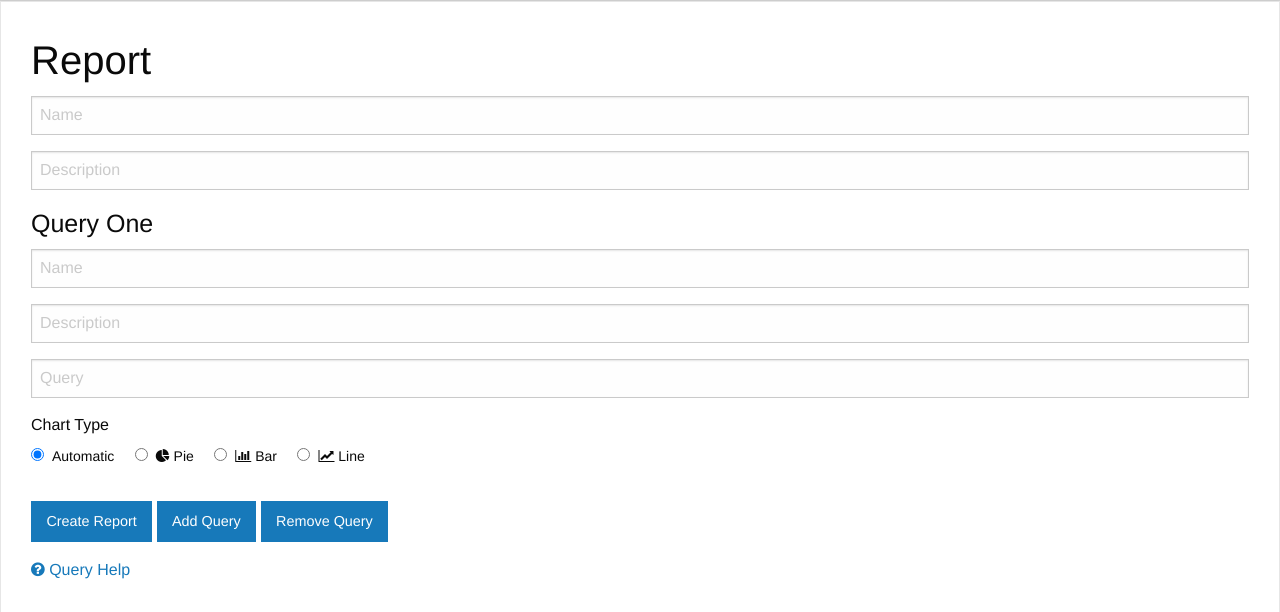
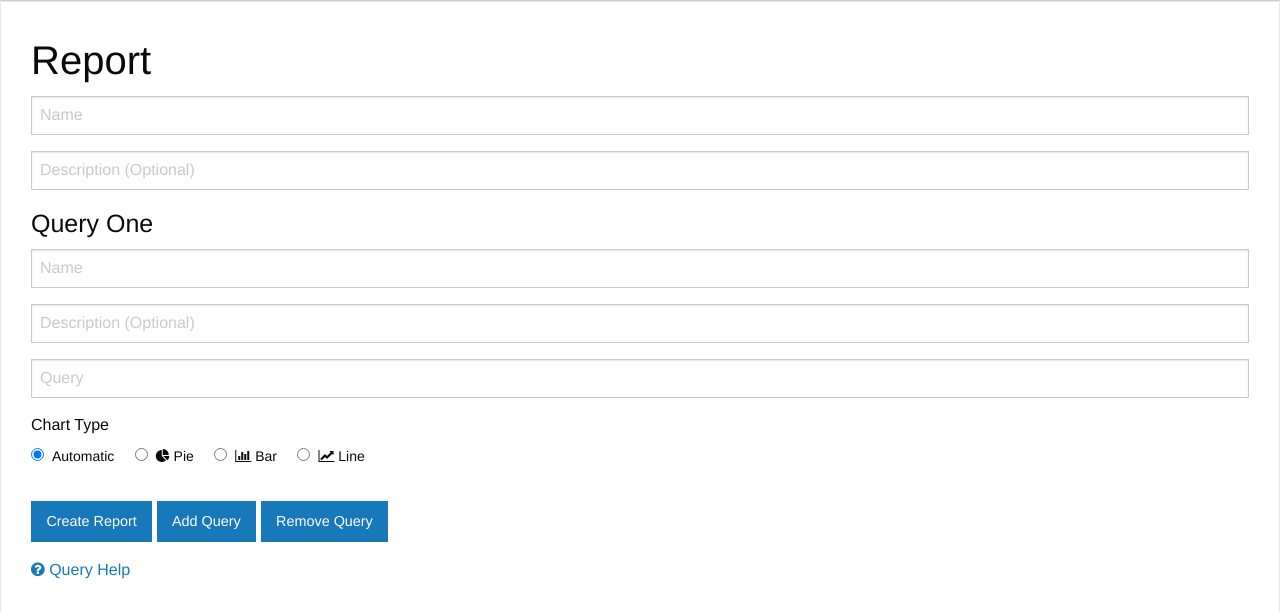
Before and after one commit to gittrdone/sourcecontrol, a Django app: template templates/addReport.html in a window 1280 px wide. Shown: the part 210-822 px from the top of the page. Run offline with Django 3.2, Linux system fonts and the light colour scheme; the template is opened without the code that fills it, so the values that code supplies are empty; parts of the project's set-up code (start-up, migrations or seed data) failed here and were passed over; some libraries are stand-ins or nearby versions; some web fonts are replaced.

Commit message:
Descriptions now optional on addReport.html

```diff
--- a/templates/addReport.html
+++ b/templates/addReport.html
@@ -8,13 +8,13 @@
             <h2>Report</h2>
             <div id="errorDisplay" style="display:none; color:red;"></div>
 
-            <input name="report_name" id="reportName" placeholder="Name" type="text">
-            <input name="report_desc"  id="reportDesc" placeholder="Description" type="text">
+            <input class="required" name="report_name" id="reportName" placeholder="Name" type="text">
+            <input name="report_desc"  id="reportDesc" placeholder="Description (Optional)" type="text">
             <div id="query1">
                 <h4>Query One</h4>
-                <input name="query_1_name" id="queryOneName" placeholder="Name" type="text">
-                <input name="query_1_desc" id="queryOneDesc" placeholder="Description" type="text">
-                <input name="query_1" id="queryOne" placeholder="Query" type="text">
+                <input class="required" name="query_1_name" id="queryOneName" placeholder="Name" type="text">
+                <input name="query_1_desc" id="queryOneDesc" placeholder="Description (Optional)" type="text">
+                <input class="required" name="query_1" id="queryOne" placeholder="Query" type="text">
                 <div id="chart_one_options">
                 <label><h6>Chart Type</h6></label>
                     <input class="default_option" type="radio" name="chart_1_type" value="auto" id="chart_one_default" checked><label for="chart_default">Automatic</label>
@@ -26,9 +26,9 @@
 
             <div id="query2" style="display:none;">
                 <h4>Query Two</h4>
-                <input name="query_2_name" id="queryTwoName" placeholder="Name" type="text">
-                <input name="query_2_desc" id="queryTwoDesc" placeholder="Description" type="text">
-                <input name="query_2" id="queryTwo" placeholder="Query" type="text">
+                <input class="required" name="query_2_name" id="queryTwoName" placeholder="Name" type="text">
+                <input name="query_2_desc" id="queryTwoDesc" placeholder="Description (Optional)" type="text">
+                <input class="required" name="query_2" id="queryTwo" placeholder="Query" type="text">
                 <div id="chart_two_options">
                     <label><h6>Chart Type</h6></label>
                     <input class="default_option" type="radio" name="chart_2_type" value="auto" id="chart_two_default" checked><label for="chart_default">Automatic</label>
@@ -40,9 +40,9 @@
 
             <div id="query3" style="display:none;">
                 <h4>Query Three</h4>
-                <input name="query_3_name" id="queryThreeName" placeholder="Name" type="text">
-                <input name="query_3_desc" id="queryThreeDesc" placeholder="Description" type="text">
-                <input name="query_3" id="queryThree" placeholder="Query" type="text">
+                <input class="required" name="query_3_name" id="queryThreeName" placeholder="Name" type="text">
+                <input name="query_3_desc" id="queryThreeDesc" placeholder="Description (Optional)" type="text">
+                <input class="required" name="query_3" id="queryThree" placeholder="Query" type="text">
                 <div id="chart_three_options">
                     <label><h6>Chart Type</h6></label>
                     <input class="default_option" type="radio" name="chart_3_type" value="auto" id="chart_three_default" checked><label for="chart_default">Automatic</label>
@@ -54,9 +54,9 @@
 
             <div id="query4" style="display:none;">
                 <h4>Query Four</h4>
-                <input name="query_4_name" id="queryFourName" placeholder="Name" type="text">
-                <input name="query_4_desc" id="queryFourDesc" placeholder="Description" type="text">
-                <input name="query_4" id="queryFour" placeholder="Query" type="text">
+                <input class="required" name="query_4_name" id="queryFourName" placeholder="Name" type="text">
+                <input name="query_4_desc" id="queryFourDesc" placeholder="Description (Optional)" type="text">
+                <input class="required" name="query_4" id="queryFour" placeholder="Query" type="text">
                 <div id="chart_four_options">
                     <label><h6>Chart Type</h6></label>
                     <input class="default_option" type="radio" name="chart_4_type" value="auto" id="chart_four_default" checked><label for="chart_default">Automatic</label>
@@ -68,9 +68,9 @@
 
             <div id="query5" style="display:none;">
                 <h4>Query Five</h4>
-                <input name="query_5_name" id="queryFiveName" placeholder="Name" type="text">
-                <input name="query_5_desc" id="queryFiveDesc" placeholder="Description" type="text">
-                <input name="query_5" id="queryFive" placeholder="Query" type="text">
+                <input class="required" name="query_5_name" id="queryFiveName" placeholder="Name" type="text">
+                <input name="query_5_desc" id="queryFiveDesc" placeholder="Description (Optional)" type="text">
+                <input class="required" name="query_5" id="queryFive" placeholder="Query" type="text">
                 <div id="chart_five_options">
                     <label><h6>Chart Type</h6></label>
                     <input class="default_option" type="radio" name="chart_5_type" value="auto" id="chart_five_default" checked><label for="chart_default">Automatic</label>
@@ -82,9 +82,9 @@
 
             <div id="query6" style="display:none;">
                 <h4>Query Six</h4>
-                <input name="query_6_name" id="querySixName" placeholder="Name" type="text">
-                <input name="query_6_desc" id="querySixDesc" placeholder="Description" type="text">
-                <input name="query_6" id="querySix" placeholder="Query" type="text">
+                <input class="required" name="query_6_name" id="querySixName" placeholder="Name" type="text">
+                <input name="query_6_desc" id="querySixDesc" placeholder="Description (Optional)" type="text">
+                <input class="required" name="query_6" id="querySix" placeholder="Query" type="text">
                 <div id="chart_six_options">
                     <label><h6>Chart Type</h6></label>
                     <input class="default_option" type="radio" name="chart_6_type" value="auto" id="chart_six_default" checked><label for="chart_default">Automatic</label>
@@ -96,9 +96,9 @@
 
             <div id="query7" style="display:none;">
                 <h4>Query Seven</h4>
-                <input name="query_7_name" id="querySevenName" placeholder="Name" type="text">
-                <input name="query_7_desc" id="querySevenDesc" placeholder="Description" type="text">
-                <input name="query_7" id="querySeven" placeholder="Query" type="text">
+                <input class="required" name="query_7_name" id="querySevenName" placeholder="Name" type="text">
+                <input name="query_7_desc" id="querySevenDesc" placeholder="Description (Optional)" type="text">
+                <input class="required" name="query_7" id="querySeven" placeholder="Query" type="text">
                 <div id="chart_seven_options">
                     <label><h6>Chart Type</h6></label>
                     <input class="default_option" type="radio" name="chart_7_type" value="auto" id="chart_seven_default" checked><label for="chart_default">Automatic</label>
@@ -110,9 +110,9 @@
 
             <div id="query8" style="display:none;">
                 <h4>Query Eight</h4>
-                <input name="query_8_name" id="queryEightName" placeholder="Name" type="text">
-                <input name="query_8_desc" id="queryEightDesc" placeholder="Description" type="text">
-                <input name="query_8" id="queryEight" placeholder="Query" type="text">
+                <input class="required" name="query_8_name" id="queryEightName" placeholder="Name" type="text">
+                <input name="query_8_desc" id="queryEightDesc" placeholder="Description (Optional)" type="text">
+                <input class="required" name="query_8" id="queryEight" placeholder="Query" type="text">
                 <div id="chart_eight_options">
                     <label><h6>Chart Type</h6></label>
                     <input class="default_option" type="radio" name="chart_8_type" value="auto" id="chart_eight_default" checked><label for="chart_default">Automatic</label>
@@ -124,9 +124,9 @@
 
             <div id="query9" style="display:none;">
                 <h4>Query Nine</h4>
-                <input name="query_9_name" id="queryNineName" placeholder="Name" type="text">
-                <input name="query_9_desc" id="queryNineDesc" placeholder="Description" type="text">
-                <input name="query_9" id="queryNine" placeholder="Query" type="text">
+                <input class="required" name="query_9_name" id="queryNineName" placeholder="Name" type="text">
+                <input name="query_9_desc" id="queryNineDesc" placeholder="Description (Optional)" type="text">
+                <input class="required" name="query_9" id="queryNine" placeholder="Query" type="text">
                 <div id="chart_nine_options">
                     <label><h6>Chart Type</h6></label>
                     <input class="default_option" type="radio" name="chart_9_type" value="auto" id="chart_nine_default" checked><label for="chart_default">Automatic</label>
@@ -138,9 +138,9 @@
 
             <div id="query10" style="display:none;">
                 <h4>Query Ten</h4>
-                <input name="query_10_name" id="queryTenName" placeholder="Name" type="text">
-                <input name="query_10_desc" id="queryTenDesc" placeholder="Description" type="text">
-                <input name="query_10" id="queryTen" placeholder="Query" type="text">
+                <input class="required" name="query_10_name" id="queryTenName" placeholder="Name" type="text">
+                <input name="query_10_desc" id="queryTenDesc" placeholder="Description (Optional)" type="text">
+                <input class="required" name="query_10" id="queryTen" placeholder="Query" type="text">
                 <div id="chart_ten_options">
                     <label><h6>Chart Type</h6></label>
                     <input class="default_option" type="radio" name="chart_10_type" value="auto" id="chart_ten_default" checked><label for="chart_default">Automatic</label>
@@ -221,17 +221,18 @@
 
     function register(e)
     {
-        var textInputs = $(':text');
+        var textInputs = $('.required');
         var content = true;
-        for(var i = 0; i < (numQueries*3 + 2); i++) {
+        for(var i = 0; i < (numQueries * 2 + 1); i++) {
             if($(textInputs[i]).val() == '') {
+                $(textInputs[i]).css('color', 'red');
                 content = false;
             }
         }
         console.log(content);
         if(content == false)
         {
-            errorDisplay.innerHTML = "All fields are required!";
+            errorDisplay.innerHTML = "Non-Description fields are required!";
             errorDisplay.style.display = 'block';
             e.preventDefault();
         }
```
Also changed, not shown: static/css/style.css (+22 -0 lines).
